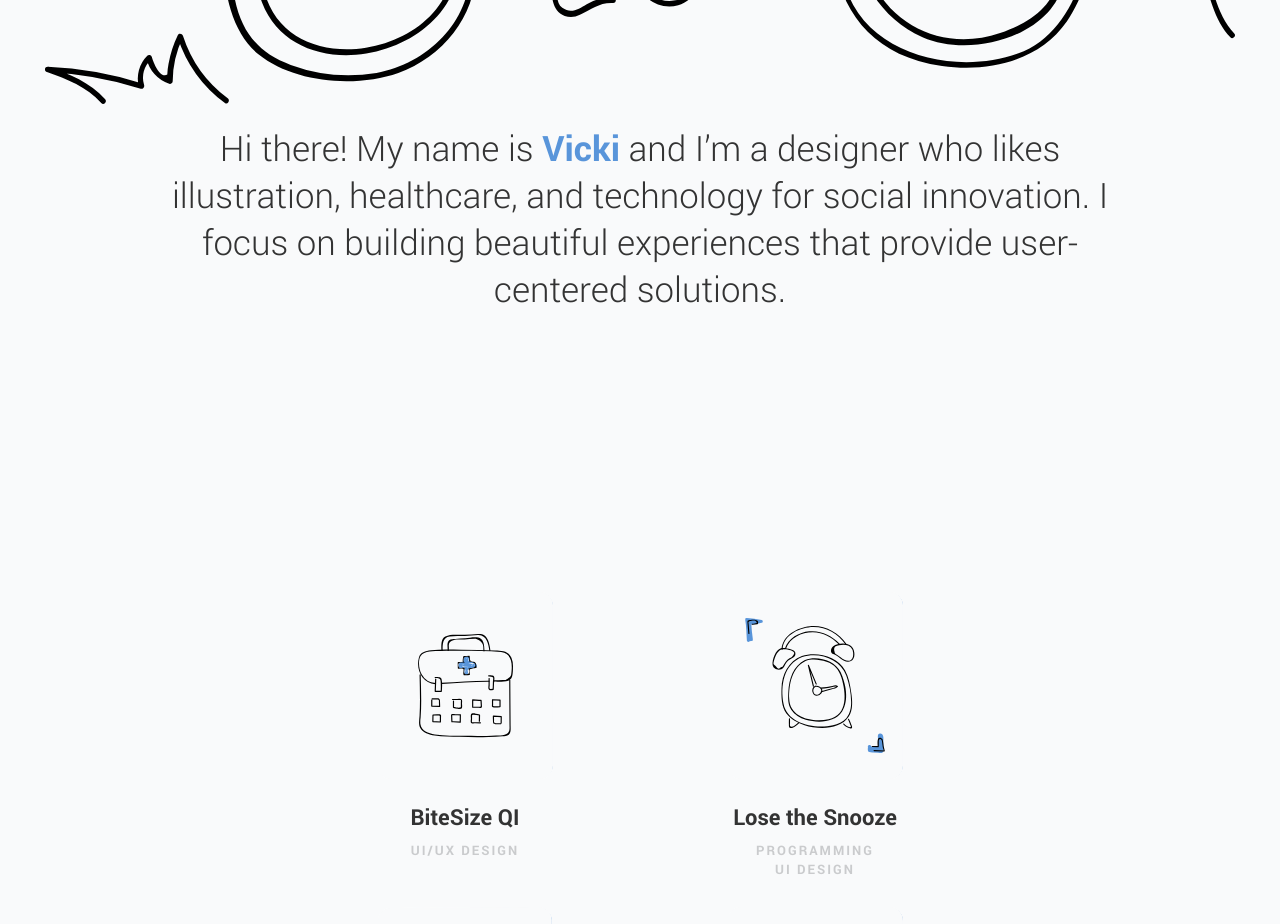
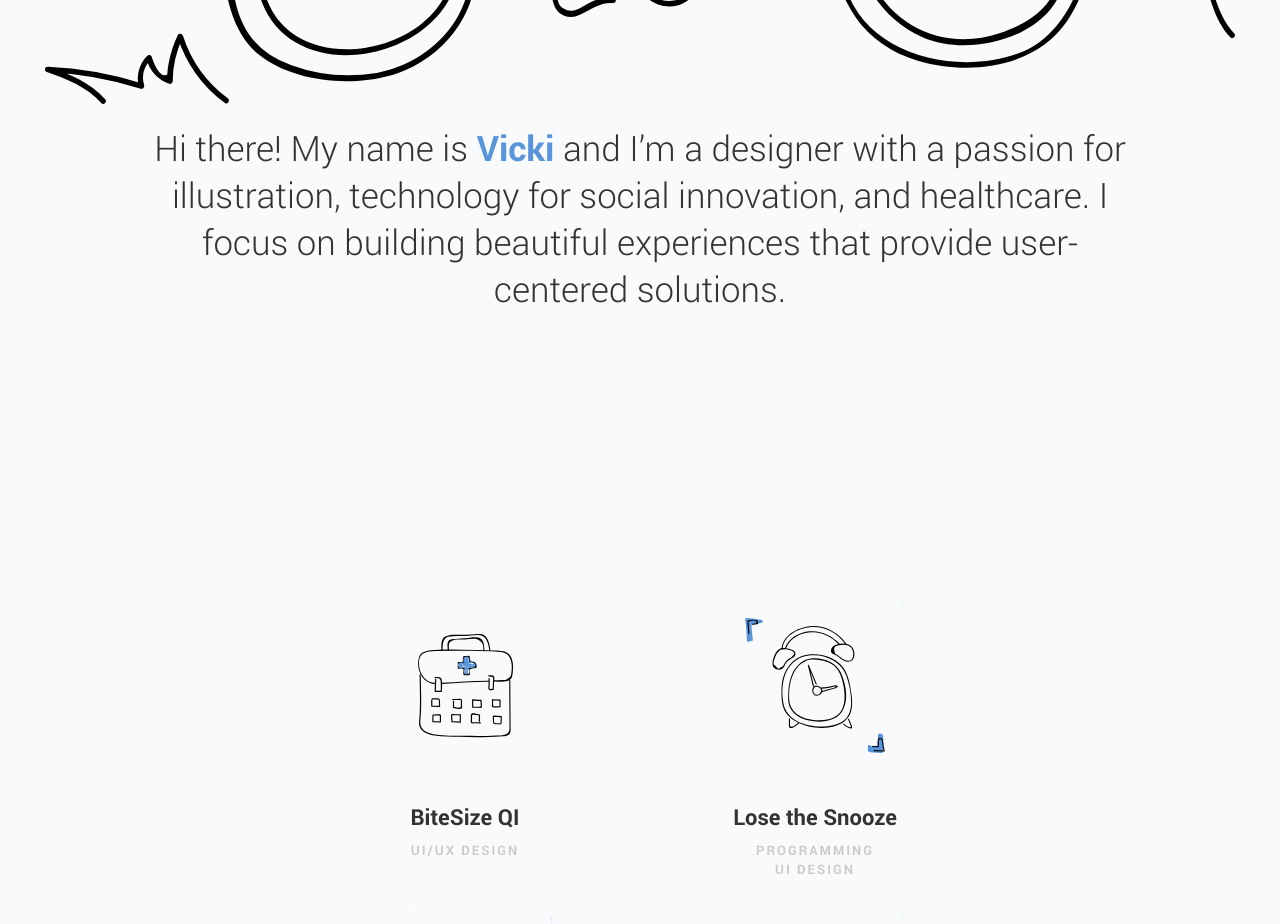
Before and after one commit to vickilu7/vickilu.github.io, a plain HTML site: page index.html in a window 1280 px wide. Shown: the part 1160-2084 px from the top of the page. Drawn offline with nearby package versions, Linux system fonts and the light colour scheme.

Commit message:
header descrip

```diff
--- a/index.html
+++ b/index.html
@@ -22,7 +22,7 @@
 <!--title screen-->
 <div class='home-image reveal'><img src='cover-images/home-illustration.svg'/></div>
 <div class='home-title reveal'>Hi there! My name is <strong>Vicki</strong> and I’m a designer
-  who likes illustration, healthcare, and technology for social innovation.
+  with a passion for illustration, technology for social innovation, and healthcare.
   I focus on building beautiful experiences that provide user-centered solutions.</div>
 
 <div class='space'id='work'></div>
```
